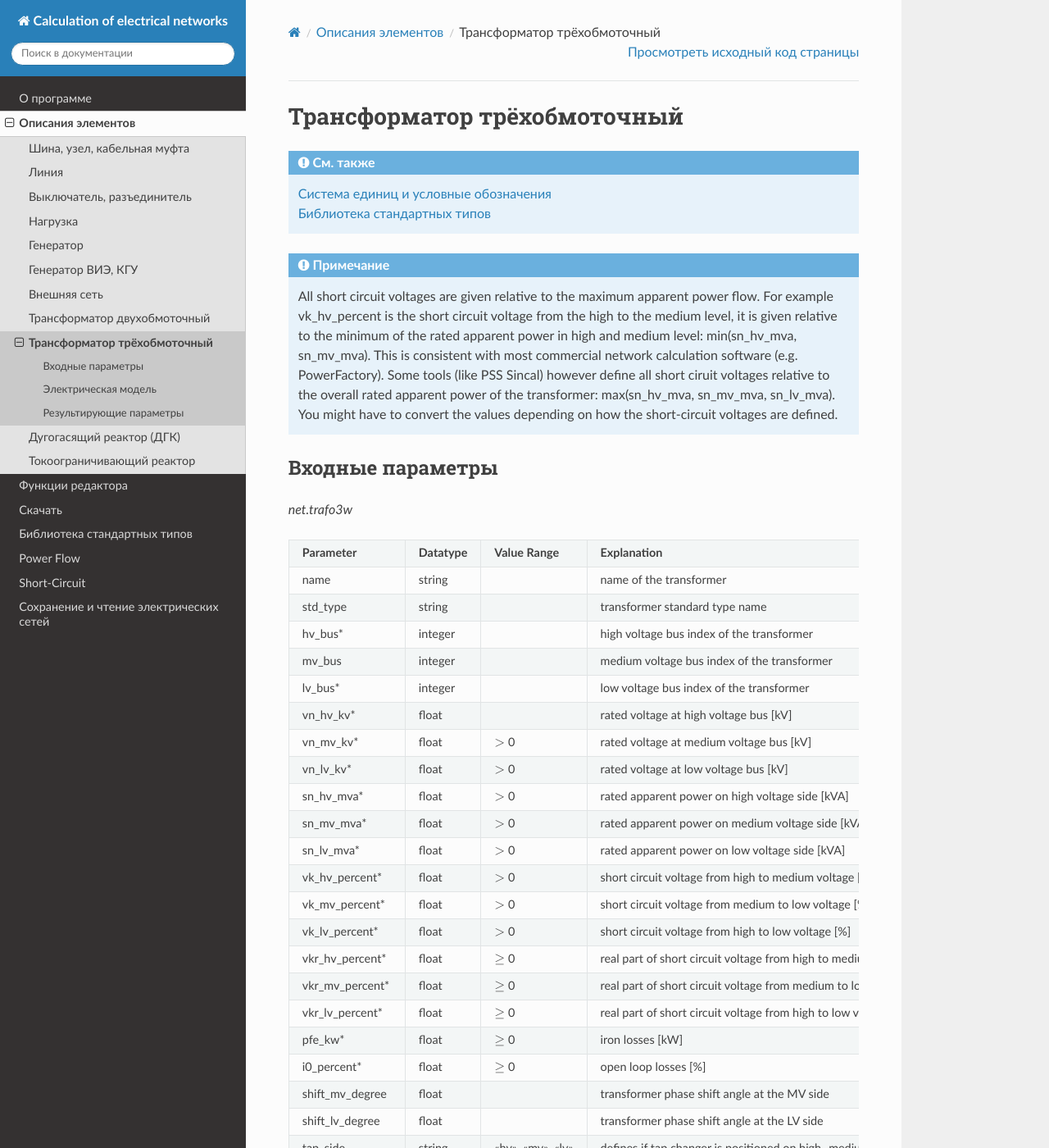
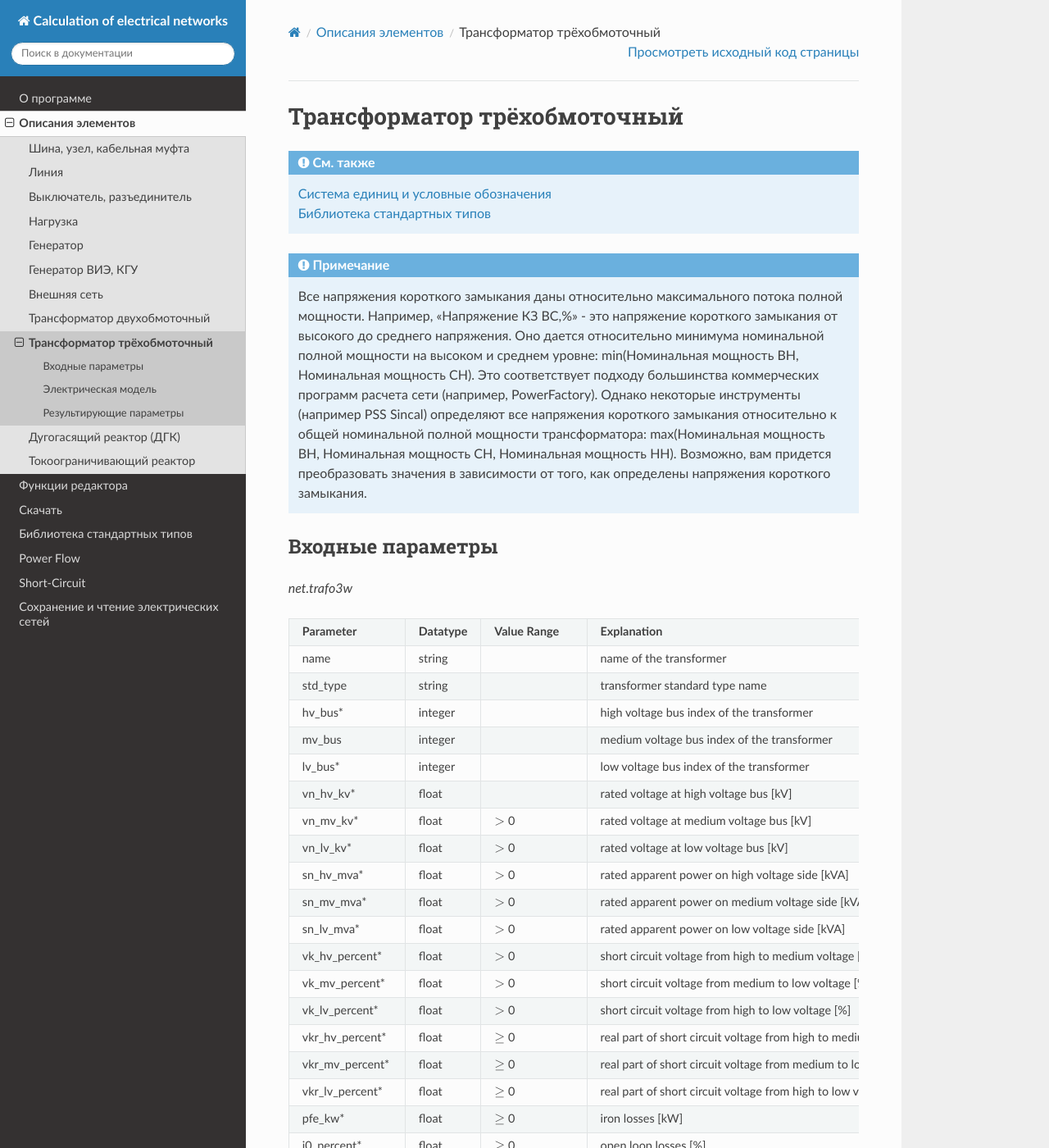
Before and after one commit to vicjan89/doctkz, a Sphinx documentation site: the page built from docs/source/elements/trafo3w.rst, in a window 1280 px wide and 1400 px high. Shown: the whole window at 82% size. Built offline with Sphinx 7.4.7 and the Read the Docs theme 2.0.0, drawn with Linux system fonts in a browser that asks for light colours; some of the changed text lies outside the part shown.

Commit message:
Начал переводить 3-х обмоточный трансформатор

```diff
--- a/docs/source/elements/trafo3w.rst
+++ b/docs/source/elements/trafo3w.rst
@@ -13,15 +13,14 @@
 
 
 .. note::
-    All short circuit voltages are given relative to the maximum apparent power
-    flow. For example vk_hv_percent is the short circuit voltage from the high to
-    the medium level, it is given relative to the minimum of the rated apparent
-    power in high and medium level: min(sn_hv_mva, sn_mv_mva). This is consistent
-    with most commercial network calculation software (e.g. PowerFactory).
-    Some tools (like PSS Sincal) however define all short ciruit voltages relative
-    to the overall rated apparent power of the transformer:
-    max(sn_hv_mva, sn_mv_mva, sn_lv_mva). You might have to convert the
-    values depending on how the short-circuit voltages are defined.
+    Все напряжения короткого замыкания даны относительно максимального потока полной мощности.
+    Например, "Напряжение КЗ ВС,%" - это напряжение короткого замыкания от высокого до
+    среднего напряжения. Оно дается относительно минимума номинальной полной
+    мощности на высоком и среднем уровне: min(Номинальная мощность ВН, Номинальная мощность СН).
+    Это соответствует подходу большинства коммерческих программ расчета сети (например, PowerFactory).
+    Однако некоторые инструменты (например PSS Sincal) определяют все напряжения короткого замыкания относительно
+    к общей номинальной полной мощности трансформатора: max(Номинальная мощность ВН, Номинальная мощность СН, Номинальная мощность НН).
+    Возможно, вам придется преобразовать значения в зависимости от того, как определены напряжения короткого замыкания.
 
 Входные параметры
 =========================
@@ -34,9 +33,9 @@
    :delim: ;
    :widths: 15, 10, 10, 30
 
-\*necessary for executing a power flow calculation.
+\*необходимо для расчёта потоков мощности установившегося режима.
 
-.. note:: Three Winding Transformer loading can not yet be constrained with the optimal power flow.
+.. note:: Нагрузка трехобмоточного трансформатора еще не может быть ограничена оптимальным потоком мощности.
 
 .. _trafo3w_model:
 
```
